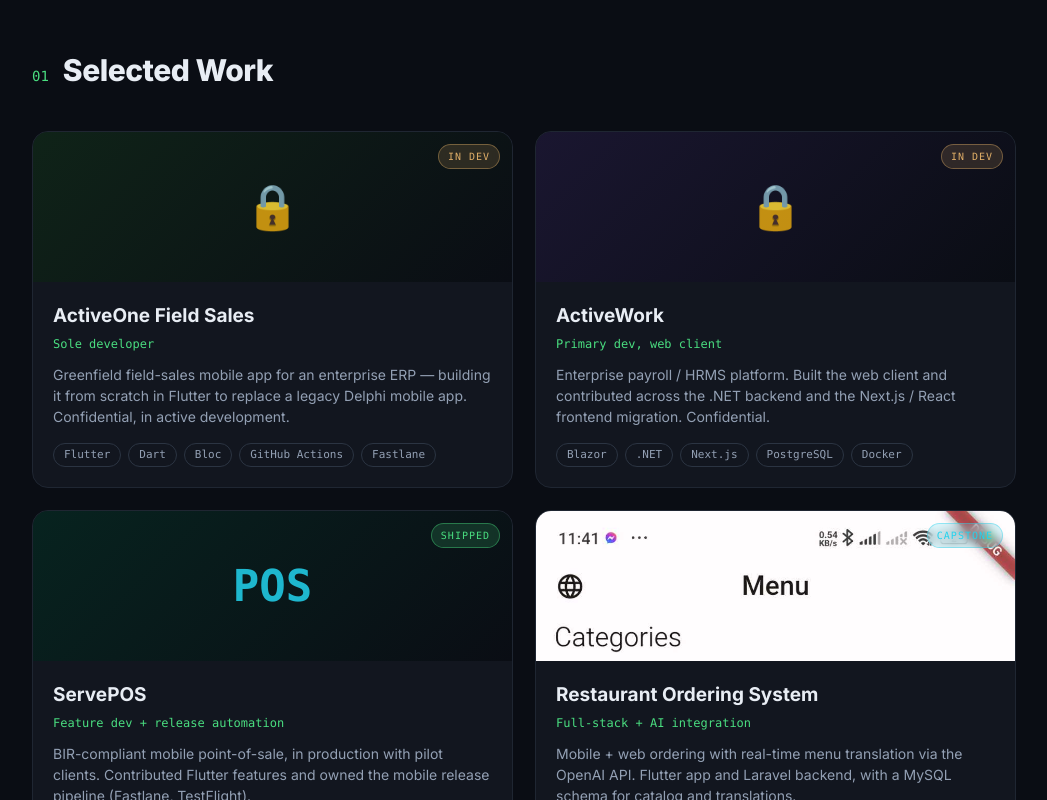
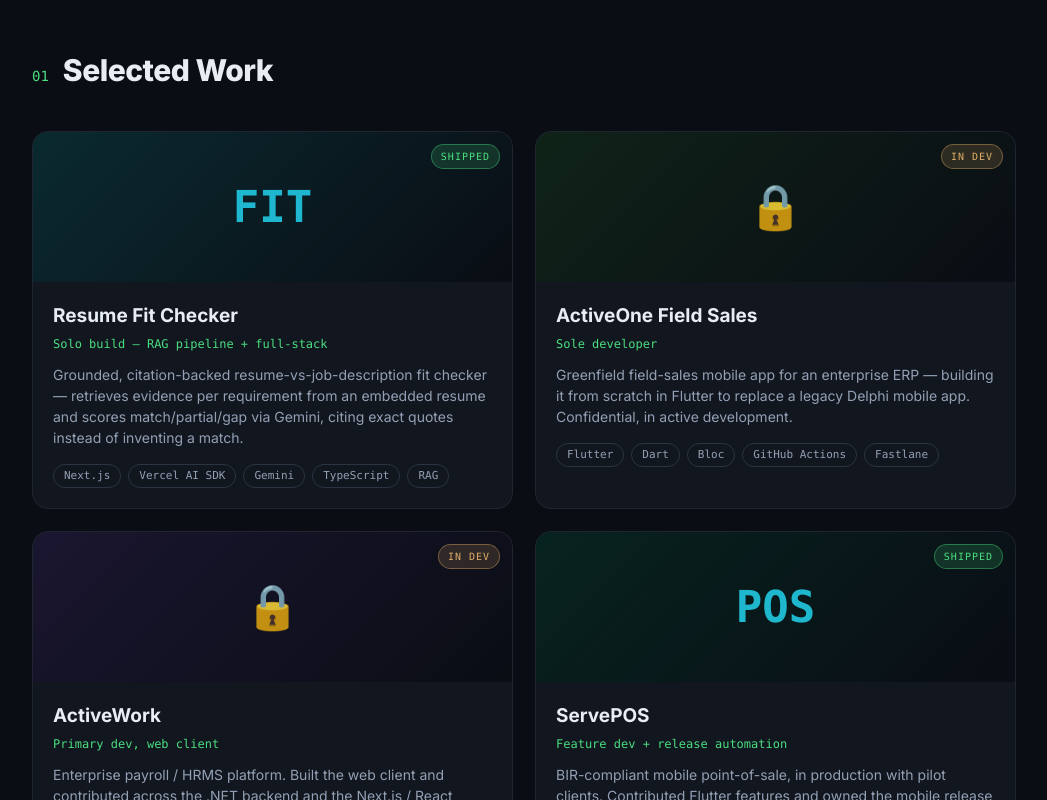
Before and after one commit to Levi-Ramos/cheerfulbeast-portfolio, a Next.js app: page / in a window 1280 px wide. Shown: the part 860-1660 px from the top of the page, without its empty margins (116-1163 px from the left). Built offline with nearby package versions, Linux system fonts and the light colour scheme.

Commit message:
Add Resume Fit Checker project, link shipped cards to their live URL
New "shipped" project entries can now carry a live link and render as
a real anchor (target=_blank) instead of only supporting the image
lightbox, so employers can click straight through to the deployed app.

```diff
--- a/src/app/page.tsx
+++ b/src/app/page.tsx
@@ -106,15 +106,9 @@ export default function Home() {
         <div className="pf-wrap">
           <div className="sec-head reveal"><span className="sec-num">01</span><span className="sec-title">Selected Work</span></div>
           <div className="projects">
-            {projects.map((p) => (
-              <div
-                key={p.name}
-                className={`proj reveal${p.images ? " clickable" : ""}`}
-                onClick={() => openProject(p)}
-                role={p.images ? "button" : undefined}
-                tabIndex={p.images ? 0 : undefined}
-                onKeyDown={(e) => { if (p.images && (e.key === "Enter" || e.key === " ")) { e.preventDefault(); openProject(p); } }}
-              >
+            {projects.map((p) => {
+              const content = (
+                <>
                   <div className="thumb" style={p.images ? { padding: 0, background: "#0a0d14" } : { background: p.grad }}>
                     {p.images ? (
                       <>
@@ -123,7 +117,10 @@ export default function Home() {
                         <div className="overlay">View screenshots &rarr;</div>
                       </>
                     ) : (
+                      <>
                         <span className="glyph" style={{ color: p.glyphColor }}>{p.glyph}</span>
+                        {p.link && <div className="overlay">Visit live site &rarr;</div>}
+                      </>
                     )}
                     <span className={`badge ${p.badge}`}>{p.status}</span>
                   </div>
@@ -133,8 +130,30 @@ export default function Home() {
                     <p>{p.desc}</p>
                     <div className="tags">{p.tags.map((t) => <span className="tag" key={t}>{t}</span>)}</div>
                   </div>
+                </>
+              );
+
+              if (p.link && !p.images) {
+                return (
+                  <a key={p.name} className="proj reveal clickable" href={p.link} target="_blank" rel="noreferrer">
+                    {content}
+                  </a>
+                );
+              }
+
+              return (
+                <div
+                  key={p.name}
+                  className={`proj reveal${p.images ? " clickable" : ""}`}
+                  onClick={() => openProject(p)}
+                  role={p.images ? "button" : undefined}
+                  tabIndex={p.images ? 0 : undefined}
+                  onKeyDown={(e) => { if (p.images && (e.key === "Enter" || e.key === " ")) { e.preventDefault(); openProject(p); } }}
+                >
+                  {content}
                 </div>
-            ))}
+              );
+            })}
           </div>
         </div>
       </section>
--- a/src/lib/portfolio-data.tsx
+++ b/src/lib/portfolio-data.tsx
@@ -19,9 +19,22 @@ export type Project = {
   glyphColor?: string;
   grad?: string;
   images?: string[];
+  link?: string;
 };
 
 export const projects: Project[] = [
+  {
+    name: "Resume Fit Checker",
+    status: "SHIPPED",
+    badge: "ship",
+    role: "Solo build — RAG pipeline + full-stack",
+    desc: "Grounded, citation-backed resume-vs-job-description fit checker — retrieves evidence per requirement from an embedded resume and scores match/partial/gap via Gemini, citing exact quotes instead of inventing a match.",
+    tags: ["Next.js", "Vercel AI SDK", "Gemini", "TypeScript", "RAG"],
+    glyph: "FIT",
+    glyphColor: "#22d3ee",
+    grad: "linear-gradient(135deg,#0a2a30,#0a0d14)",
+    link: "https://resume-fit-checker.vercel.app",
+  },
   {
     name: "ActiveOne Field Sales",
     status: "IN DEV",
```
Lines whose indentation alone changed are shown as unchanged.
